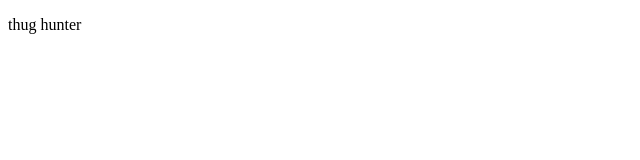
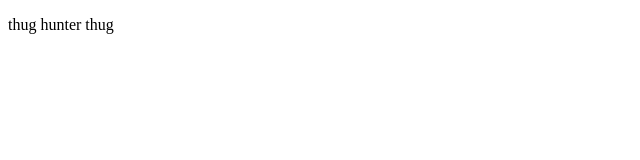
Before and after one commit to benadrylhater/benadrylhater.github.io, a plain HTML site: page index.html in a window 1280 px wide. Shown: the full height of the page, 0-640 px from the left. Drawn offline with Linux system fonts and the light colour scheme.

Commit message:
Update index.html

```diff
--- a/index.html
+++ b/index.html
@@ -7,7 +7,7 @@
 
 <body>
 
-  <p>thug hunter</p>
+  <p>thug hunter thug</p>
 </body>
 
 </html>
```
